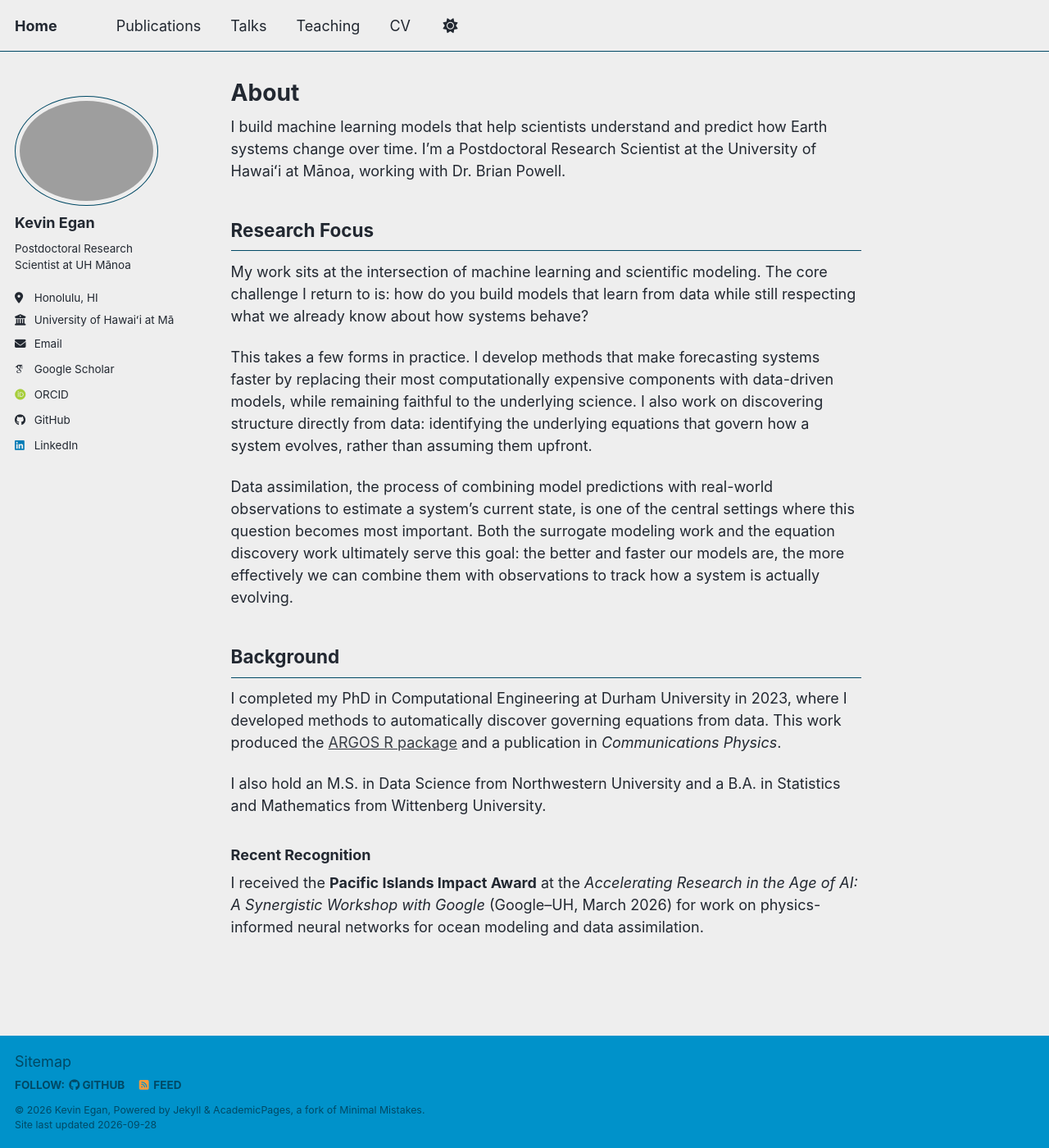
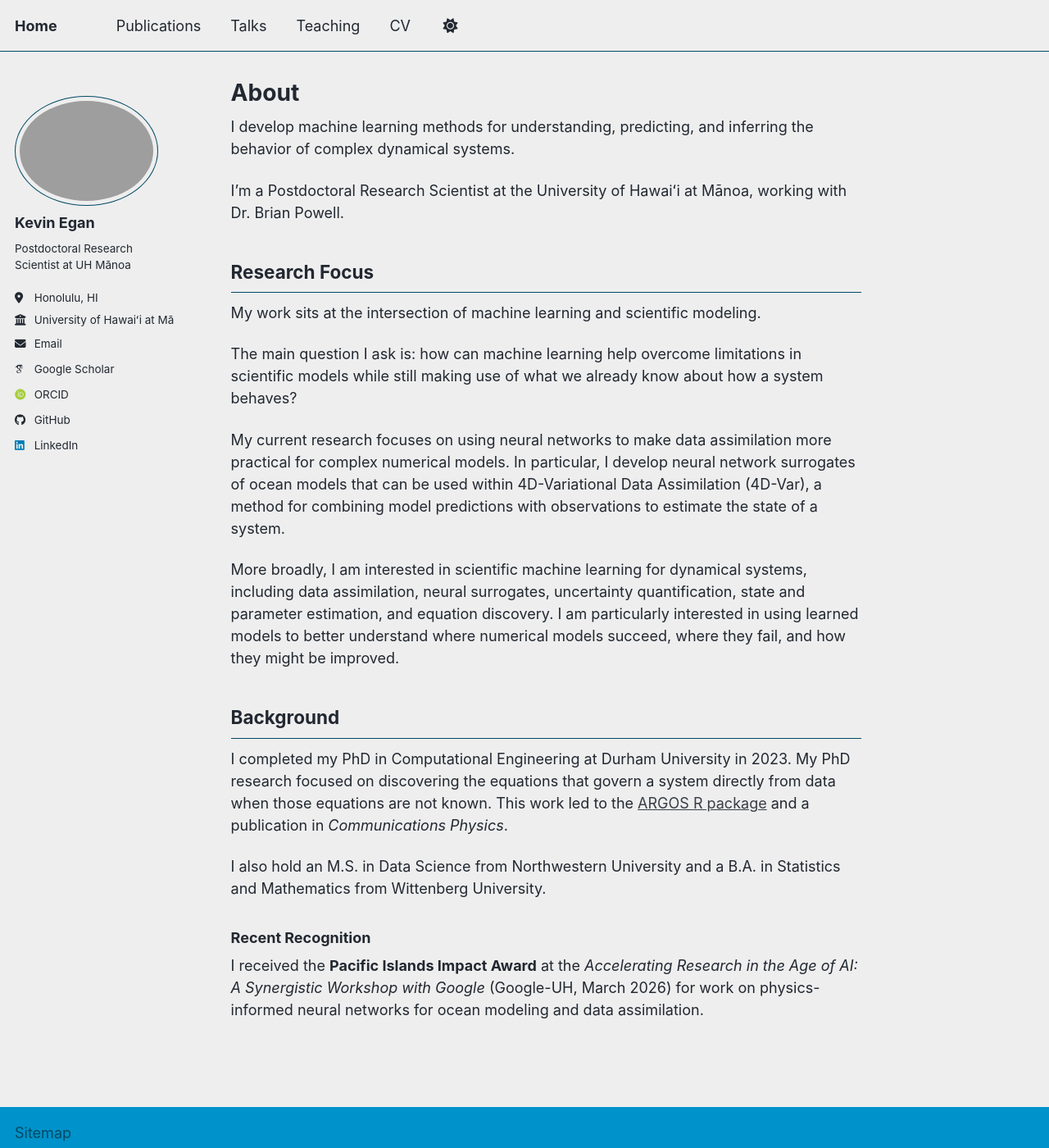
Before and after one commit to kevinegan31/kevinegan31.github.io, a Jekyll site: the page built from _pages/about.md, in a window 1280 px wide and 1400 px high. Shown: the whole window at 82% size. Built offline with Jekyll 4.4.1, drawn with Linux system fonts in a browser that asks for light colours; some web fonts are replaced; a script bundle is joined from its source files by our own code; library files that are not in the unit come from our copies.

Commit message:
Revise "About" page content for clarity and detail; add new publication on physics-informed neural networks for 4D-Variational Data Assimilation.

```diff
--- a/_pages/about.md
+++ b/_pages/about.md
@@ -7,28 +7,29 @@
   - /about.html
 ---
 
-I build machine learning models that help scientists understand and predict how Earth systems change over time.
+I develop machine learning methods for understanding, predicting, and inferring the behavior of complex dynamical systems.
+
 I'm a Postdoctoral Research Scientist at the University of Hawaiʻi at Mānoa, working with Dr. Brian Powell.
 
 ## Research Focus
 
 My work sits at the intersection of machine learning and scientific modeling.
-The core challenge I return to is: how do you build models that learn from data while still respecting what we already know about how systems behave?
 
-This takes a few forms in practice.
-I develop methods that make forecasting systems faster by replacing their most computationally expensive components with data-driven models, while remaining faithful to the underlying science.
-I also work on discovering structure directly from data: identifying the underlying equations that govern how a system evolves, rather than assuming them upfront.
+The main question I ask is: how can machine learning help overcome limitations in scientific models while still making use of what we already know about how a system behaves?
 
-Data assimilation, the process of combining model predictions with real-world observations to estimate a system's current state, is one of the central settings where this question becomes most important.
-Both the surrogate modeling work and the equation discovery work ultimately serve this goal: the better and faster our models are, the more effectively we can combine them with observations to track how a system is actually evolving.
+My current research focuses on using neural networks to make data assimilation more practical for complex numerical models.
+In particular, I develop neural network surrogates of ocean models that can be used within 4D-Variational Data Assimilation (4D-Var), a method for combining model predictions with observations to estimate the state of a system.
+
+More broadly, I am interested in scientific machine learning for dynamical systems, including data assimilation, neural surrogates, uncertainty quantification, state and parameter estimation, and equation discovery.
+I am particularly interested in using learned models to better understand where numerical models succeed, where they fail, and how they might be improved.
 
 ## Background
 
-I completed my PhD in Computational Engineering at Durham University in 2023, where I developed methods to automatically discover governing equations from data.
-This work produced the [ARGOS R package](https://cran.r-project.org/web/packages/ARGOS/index.html) and a publication in *Communications Physics*.
+I completed my PhD in Computational Engineering at Durham University in 2023. My PhD research focused on discovering the equations that govern a system directly from data when those equations are not known.
+This work led to the [ARGOS R package](https://cran.r-project.org/web/packages/ARGOS/index.html) and a publication in *Communications Physics*.
 
 I also hold an M.S. in Data Science from Northwestern University and a B.A. in Statistics and Mathematics from Wittenberg University.
 
 ### Recent Recognition
 
-I received the **Pacific Islands Impact Award** at the *Accelerating Research in the Age of AI: A Synergistic Workshop with Google* (Google–UH, March 2026) for work on physics-informed neural networks for ocean modeling and data assimilation.
+I received the **Pacific Islands Impact Award** at the *Accelerating Research in the Age of AI: A Synergistic Workshop with Google* (Google-UH, March 2026) for work on physics-informed neural networks for ocean modeling and data assimilation.
```
Also changed, not shown: _publications/2026-09-10-nn4dvar-preprint.md (added, +15 -0 lines).
